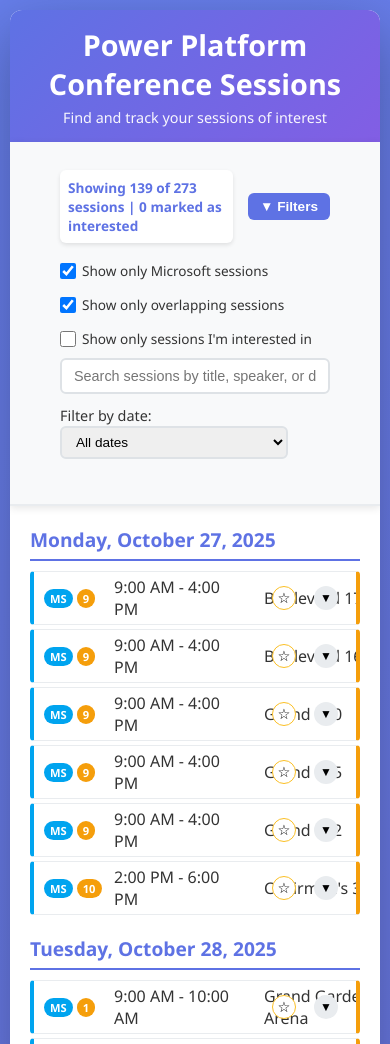
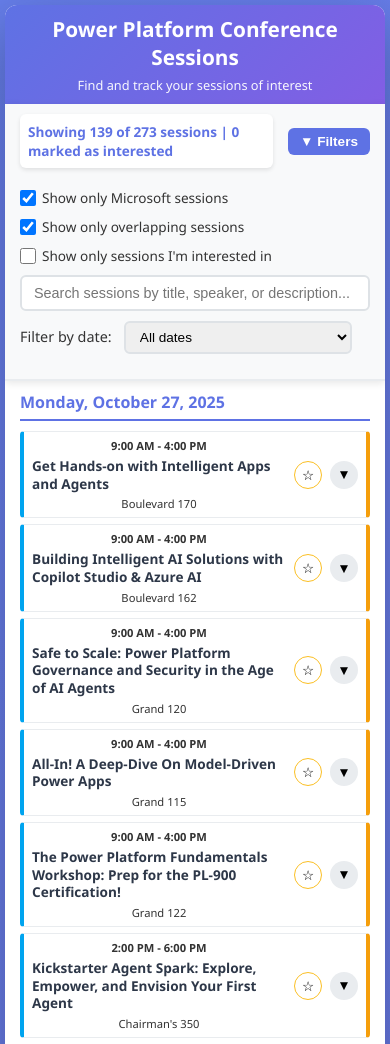
Before and after one commit to TarogStar/PPCC-Sessions, a plain HTML site: page index.html in a window 390 px wide. Shown: the top 1044 px of the page. Drawn offline with Linux system fonts and the light colour scheme.

Commit message:
responsive layout for phone

```diff
--- a/styles.css
+++ b/styles.css
@@ -460,21 +460,33 @@ header h1 {
 /* Responsive design */
 @media (max-width: 768px) {
     body {
-        padding: 10px;
+        padding: 5px;
+    }
+
+    header {
+        padding: 10px 15px;
     }
 
     header h1 {
-        font-size: 1.8em;
+        font-size: 1.3em;
     }
 
-    .controls,
+    .subtitle {
+        font-size: 0.8em;
+    }
+
+    .controls-header,
     .session-list {
-        padding: 20px;
+        padding: 10px 15px;
+    }
+
+    .filters-panel {
+        padding: 10px 15px 15px 15px;
     }
 
     .filter-group {
         flex-direction: column;
-        gap: 15px;
+        gap: 10px;
     }
 
     .session-meta {
@@ -482,17 +494,69 @@ header h1 {
         gap: 8px;
     }
 
+    /* Hide badges on mobile - border colors already indicate MS and overlaps */
+    .session-badges {
+        display: none;
+    }
+
+    /* Adjust grid for mobile - no badge column needed */
     .session-header {
+        grid-template-columns: 1fr auto auto;
+        padding: 6px 8px;
+        gap: 8px;
+    }
+
+    /* Make session info stack vertically on mobile */
+    .session-main-info {
+        display: flex;
         flex-direction: column;
+        gap: 4px;
+        min-width: 0;
+    }
+
+    .session-title {
+        font-size: 0.85em;
+        white-space: normal;
+        overflow: visible;
+        text-overflow: clip;
+        line-height: 1.3;
+    }
+
+    .session-time {
+        font-size: 0.7em;
+        font-weight: 600;
+    }
+
+    .session-speakers-preview {
+        display: none;
+    }
+
+    .session-location {
+        font-size: 0.7em;
     }
 
     .session-actions {
-        width: 100%;
-        justify-content: flex-end;
+        display: flex;
+        gap: 6px;
+    }
+
+    .interest-btn,
+    .expand-btn {
+        width: 28px;
+        height: 28px;
+        font-size: 0.85em;
     }
 
     .speakers-list {
         grid-template-columns: 1fr;
+    }
+
+    .date-header {
+        font-size: 1em;
+    }
+
+    .session-card {
+        margin-bottom: 6px;
     }
 }
 
```
